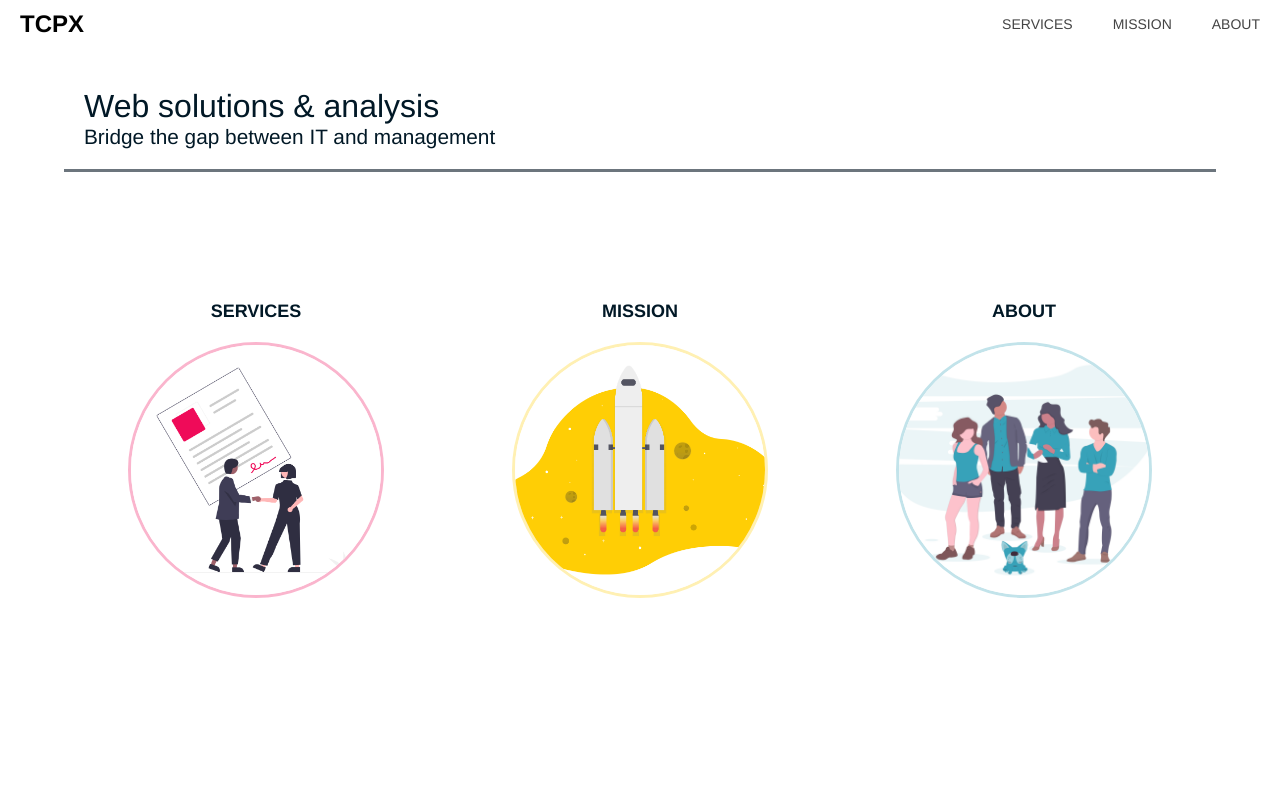
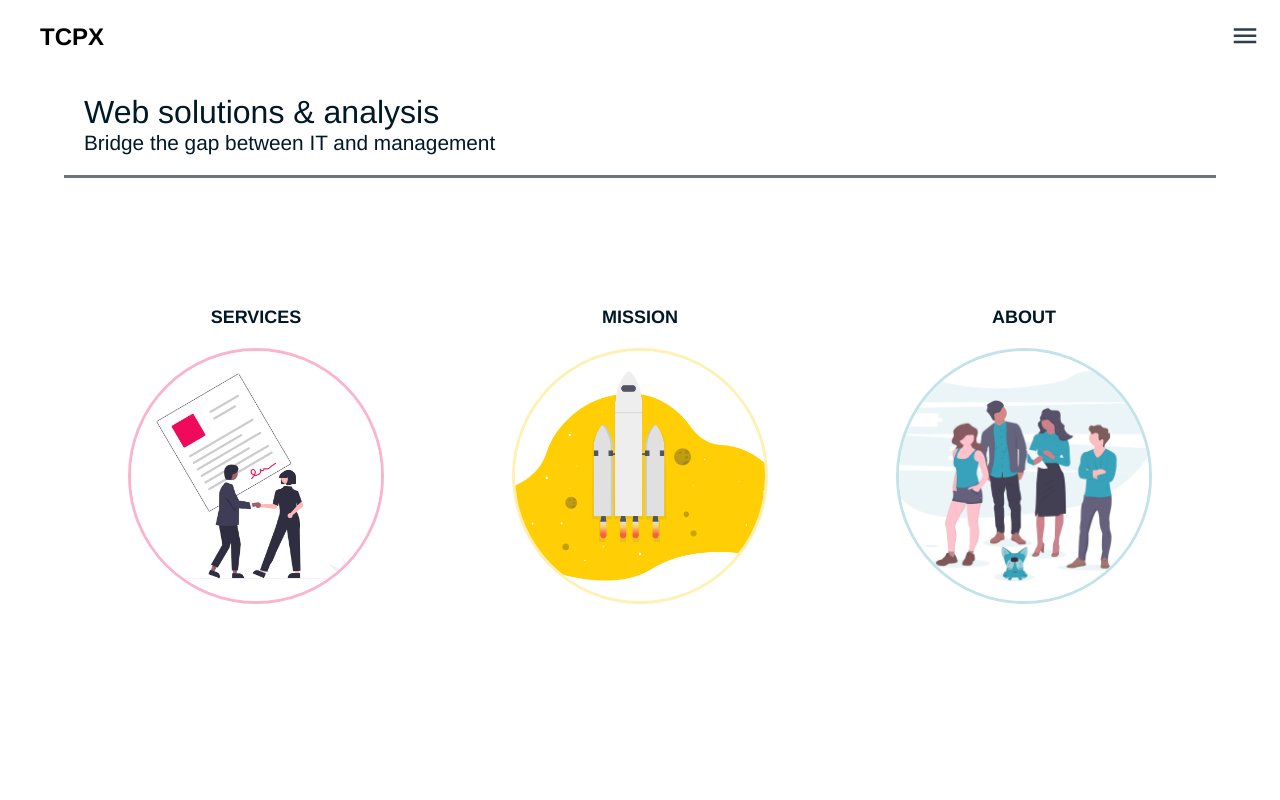
Before and after one commit to Kerrialn/tcpx.co.uk, a Vue app: page / in a window 1280 px wide. Shown: the top 800 px of the page. Built offline with nearby package versions, Linux system fonts and the light colour scheme.

Commit message:
update menu

```diff
--- a/public/index.html
+++ b/public/index.html
@@ -5,6 +5,10 @@
     <meta http-equiv="X-UA-Compatible" content="IE=edge" />
     <meta name="viewport" content="width=device-width,initial-scale=1.0" />
     <link rel="icon" href="<%= BASE_URL %>round.png" />
+    <link
+      rel="stylesheet"
+      href="https://cdn.jsdelivr.net/npm/@mdi/font@5.9.55/css/materialdesignicons.min.css"
+    />
     <title>TCPX LLP</title>
   </head>
   <style>
--- a/src/components/Navbar.vue
+++ b/src/components/Navbar.vue
@@ -1,11 +1,14 @@
 <template>
-  <div class="navbar">
-    <div>
-      <router-link class="navbar-link brand" tag="a" :to="{ name: 'Home' }"
-        >TCPX</router-link
-      >
+  <div>
+    <div class="navbar">
+      <div>
+        <router-link class="navbar-link brand" tag="a" :to="{ name: 'Home' }"
+          >TCPX</router-link
+        >
+      </div>
+      <div @click="show = !show" class="mdi mdi-menu"></div>
     </div>
-    <div>
+    <div class="container mb text-right" v-if="show">
       <router-link class="navbar-link" tag="a" :to="{ name: 'Services' }"
         >Services</router-link
       >
@@ -22,10 +25,31 @@
 <script>
 export default {
   name: "Navbar",
+  data() {
+    return {
+      show: false,
+    }
+  },
 }
 </script>
 
 <style scoped>
+.mb {
+  margin-bottom: 50px;
+}
+
+.text-right {
+  text-align: right;
+}
+
+.mdi {
+  font-size: 30px;
+}
+
+.mdi:hover {
+  color: gray;
+}
+
 .navbar .brand {
   font-weight: bold;
   font-size: 24px;
@@ -41,8 +65,7 @@ export default {
   display: flex;
   justify-content: space-between;
   align-items: center;
-  margin-bottom: 30px;
-  margin-top: 10px;
+  padding: 20px;
 }
 
 .navbar-link {
```
